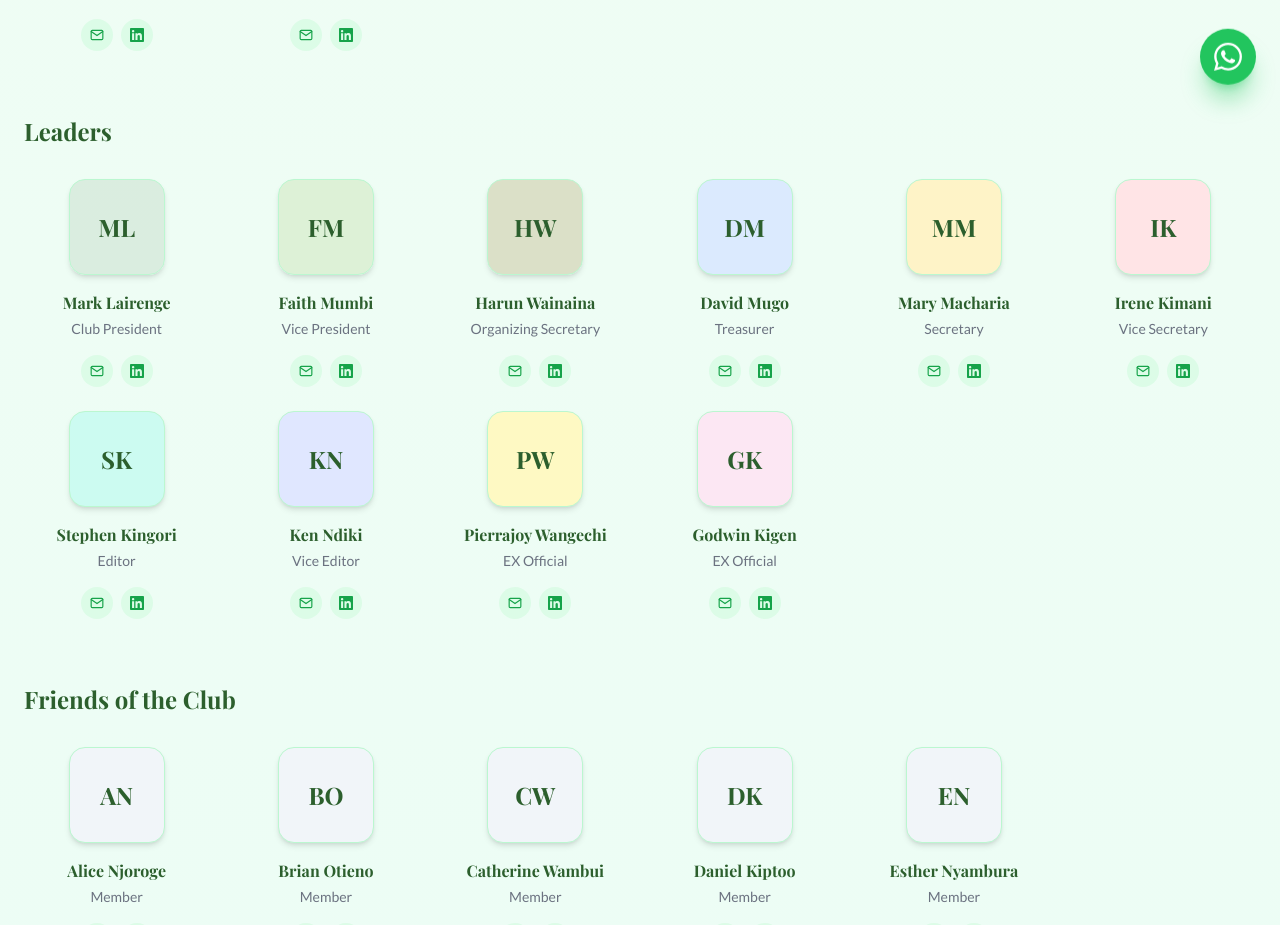
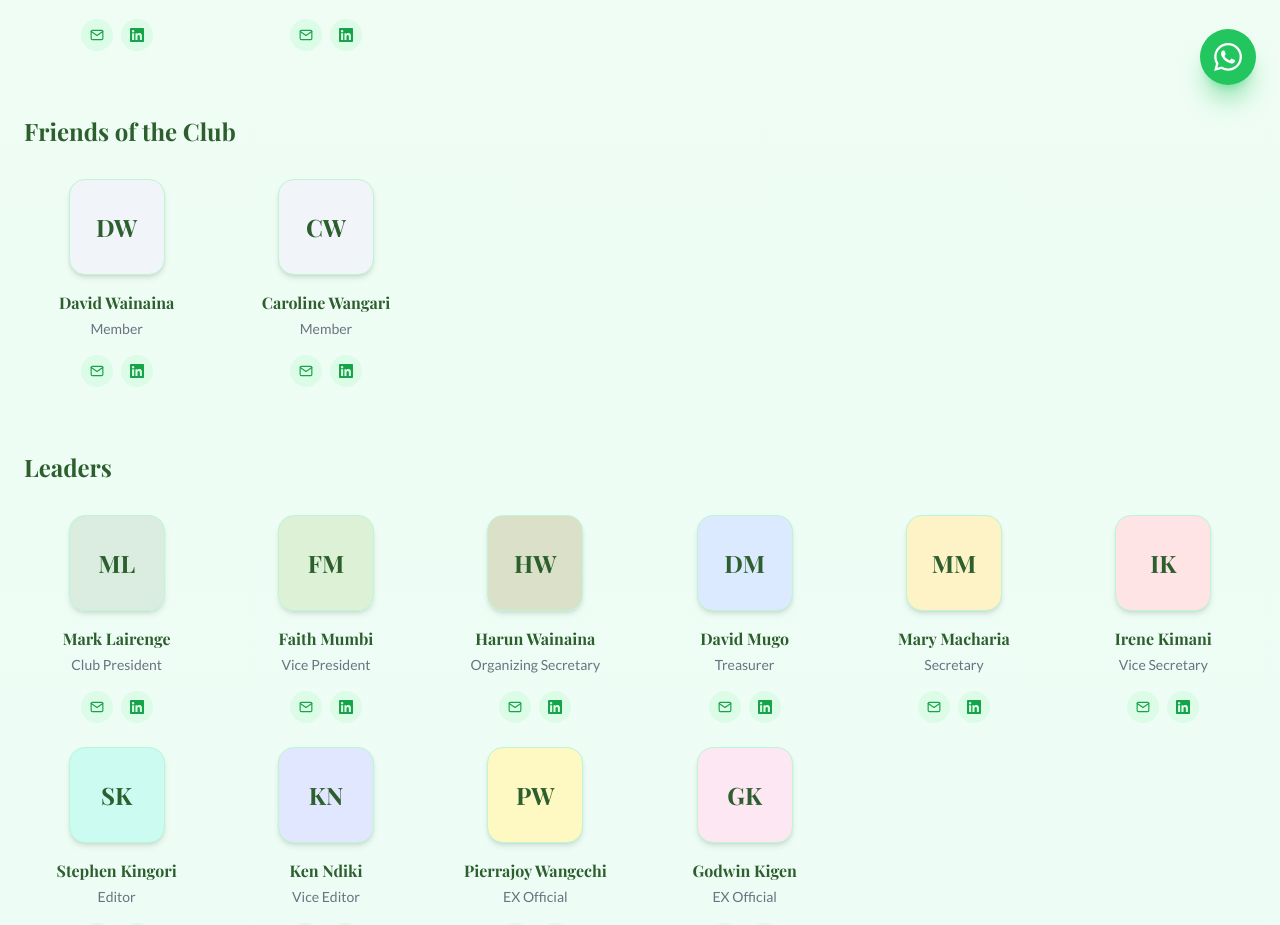
Before and after one commit to Bram-o/karu-nature-club, a Next.js app: page /team in a window 1280 px wide. Shown: the part 625-1550 px from the top of the page. Built offline with nearby package versions, Linux system fonts and the light colour scheme; a web font is replaced by a local one.

Commit message:
updated pages

```diff
--- a/app/about/page.tsx
+++ b/app/about/page.tsx
@@ -8,36 +8,42 @@ const whyJoin = [
     objectPosition: 'top',
     title: 'Adventure & Hikes',
     desc: "Scale Mt. Kenya and explore Kenya's most stunning trails with a community of passionate hikers.",
+    link: 'https://photos.app.goo.gl/REPLACEME1',
   },
   {
     image: '/about/conservation.jpeg',
     objectPosition: 'bottom',
     title: 'Conservation Impact',
     desc: 'Lead real environmental change through tree planting, clean-up drives, and conservation education.',
+    link: 'https://photos.app.goo.gl/REPLACEME2',
   },
   {
     image: '/about/leadership.jpeg',
     objectPosition: 'center',
     title: 'Leadership Growth',
     desc: 'Develop leadership, teamwork, and communication skills through our structured sub-committees.',
+    link: 'https://photos.app.goo.gl/REPLACEME3',
   },
   {
     image: '/about/nature_photography.jpeg',
     objectPosition: 'top',
     title: 'Nature Photography',
     desc: "Capture the beauty of Kenya's biodiversity and share your perspective with the world.",
+    link: 'https://photos.app.goo.gl/REPLACEME4',
   },
   {
     image: '/about/community.jpeg',
     objectPosition: 'center',
     title: 'Community Network',
     desc: 'Connect with like-minded students, alumni, and environmental professionals across Kenya.',
+    link: 'https://photos.app.goo.gl/REPLACEME5',
   },
   {
     image: '/about/certificates_and_awards.jpeg',
     objectPosition: 'bottom',
     title: 'Certificates & Awards',
     desc: 'Earn recognition for your contributions and boost your professional portfolio.',
+    link: 'https://photos.app.goo.gl/REPLACEME6',
   },
 ]
 
@@ -47,9 +53,8 @@ export default function AboutPage() {
       <Navbar />
       <main className="pt-20 bg-green-50 min-h-screen">
 
-        {/* ── Hero intro ── */}
+        {/* Hero intro */}
         <section className="py-20 bg-forest relative overflow-hidden">
-          {/* subtle leaf watermark */}
           <div className="absolute inset-0 opacity-5 pointer-events-none flex items-center justify-center">
             <svg viewBox="0 0 200 200" className="w-96 h-96" fill="none">
               <path
@@ -58,7 +63,6 @@ export default function AboutPage() {
               />
             </svg>
           </div>
-
           <div className="max-w-3xl mx-auto px-6 text-center relative z-10">
             <span className="inline-block text-xs font-lato font-bold uppercase tracking-widest text-moss bg-white/10 px-4 py-1.5 rounded-full mb-4">
               About Us
@@ -66,7 +70,7 @@ export default function AboutPage() {
             <h1 className="font-playfair font-bold text-4xl md:text-5xl text-cream mb-6">
               Who We Are
             </h1>
-            <div className="w-16 h-1 bg-moss mx-auto rounded-full mb-6" />
+            <div className="w-16 h-1 bg-moss mx-auto rounded-full mb-6"></div>
             <p className="font-lato text-lg text-cream/80 leading-relaxed mb-4">
               The Karatina University Nature Club is a student-led organization dedicated to
               fostering a deep connection between students and the natural world.
@@ -84,7 +88,7 @@ export default function AboutPage() {
           </div>
         </section>
 
-        {/* ── Stats bar ── */}
+        {/* Stats bar */}
         <section className="bg-white border-b border-gray-100">
           <div className="max-w-4xl mx-auto px-6 py-10 grid grid-cols-3 divide-x divide-gray-100 text-center">
             {[
@@ -102,7 +106,7 @@ export default function AboutPage() {
           </div>
         </section>
 
-        {/* ── Why Join Us cards ── */}
+        {/* Why Join Us cards */}
         <section className="py-20">
           <div className="max-w-7xl mx-auto px-6">
             <div className="text-center mb-12">
@@ -116,15 +120,18 @@ export default function AboutPage() {
 
             <div className="grid grid-cols-1 sm:grid-cols-2 lg:grid-cols-3 gap-6">
               {whyJoin.map((item, i) => (
-                <div
+                <a
                   key={i}
-                  className="bg-white rounded-2xl border border-gray-100 shadow-sm overflow-hidden hover:shadow-md hover:-translate-y-1 transition-all duration-300"
+                  href={item.link}
+                  target="_blank"
+                  rel="noopener noreferrer"
+                  className="bg-white rounded-2xl border border-gray-100 shadow-sm overflow-hidden hover:shadow-md hover:-translate-y-1 transition-all duration-300 block"
                 >
                   <div className="h-44 w-full overflow-hidden">
                     <img
                       src={item.image}
                       alt={item.title}
-                      className={`w-full h-full object-cover object-${item.objectPosition}`}
+                      className={'w-full h-full object-cover object-' + item.objectPosition}
                     />
                   </div>
                   <div className="p-6">
@@ -133,7 +140,7 @@ export default function AboutPage() {
                     </h4>
                     <p className="font-lato text-sm text-gray-500 leading-relaxed">{item.desc}</p>
                   </div>
-                </div>
+                </a>
               ))}
             </div>
 
--- a/app/components/Gallery.tsx
+++ b/app/components/Gallery.tsx
@@ -9,7 +9,7 @@ const galleryImages = [
   { src: '/gallery/itiati-team-building.jpg', alt: 'Itiati Team Building', photoLink: 'https://photos.app.goo.gl/3c6Fg1iW5kSuof226' },
   { src: '/gallery/wednesday-weekly-meetings.jpg', alt: 'Wednesday Weekly Meetings', photoLink: 'https://photos.app.goo.gl/JQ7HbFmF92nXbEHD6' },
   { src: '/gallery/nyambene-hills-hike.jpg', alt: 'Nyambene Hills Hike', photoLink: 'https://photos.app.goo.gl/dGEpzz4zdzMeAfad6' },
-  { src: '/gallery/good-faith-childrens-home.jpg', alt: 'Good Faith Childrens Home', photoLink: 'https://photos.app.goo.gl/iFe9gJBwjqDYEXx98' },
+  { src: '/gallery/St. Stephen-childrens-home.jpg', alt: 'St. Stephen Childrens Home', photoLink: 'https://photos.app.goo.gl/DezzmGiCxSBB7pt99' },
 ]
 
 export default function Gallery() {
--- a/app/gallery/page.tsx
+++ b/app/gallery/page.tsx
@@ -60,10 +60,10 @@ const galleryImages: GalleryImage[] = [
     photoLink: 'https://photos.app.goo.gl/dGEpzz4zdzMeAfad6',
   },
   {
-    src: '/gallery/good-faith-childrens-home.jpg',
-    alt: 'Good Faith Childrens Home',
+    src: '/gallery/St. Stephen-childrens-home.jpg',
+    alt: 'St. Stephen Childrens Home',
     span: '',
-    photoLink: 'https://photos.app.goo.gl/iFe9gJBwjqDYEXx98',
+    photoLink: 'https://photos.app.goo.gl/DezzmGiCxSBB7pt99',
   },
 ]
 
--- a/app/team/page.tsx
+++ b/app/team/page.tsx
@@ -5,6 +5,11 @@ import Footer from '../components/Footer'
 const patrons = [
   { name: 'Dr.Kimuyu', role: 'Patron', avatar: 'DK', image: '#', color: 'bg-emerald-100', email: '#', linkedin: '#' },
   { name: 'Joseph Wanjau', role: 'Assistant Patron', avatar: 'JW', image: '#', color: 'bg-emerald-100', email: '#', linkedin: '#' },
+]
+
+const friends = [
+  { name: 'David Wainaina', role: 'Member', avatar: 'DW', image: '#', color: 'bg-slate-100', email: '#', linkedin: '#' },
+  { name: 'Caroline Wangari', role: 'Member', avatar: 'CW', image: '#', color: 'bg-slate-100', email: '#', linkedin: '#' },
 ]
 
 const leaders = [
@@ -20,12 +25,13 @@ const leaders = [
   { name: 'Godwin Kigen', role: 'EX Official', avatar: 'GK', image: '#', color: 'bg-pink-100', email: '#', linkedin: '#' },
 ]
 
-const members = [
-  { name: 'Alice Njoroge', role: 'Member', avatar: 'AN', image: '#', color: 'bg-slate-100', email: '#', linkedin: '#' },
-  { name: 'Brian Otieno', role: 'Member', avatar: 'BO', image: '#', color: 'bg-slate-100', email: '#', linkedin: '#' },
-  { name: 'Catherine Wambui', role: 'Member', avatar: 'CW', image: '#', color: 'bg-slate-100', email: '#', linkedin: '#' },
-  { name: 'Daniel Kiptoo', role: 'Member', avatar: 'DK', image: '#', color: 'bg-slate-100', email: '#', linkedin: '#' },
-  { name: 'Esther Nyambura', role: 'Member', avatar: 'EN', image: '#', color: 'bg-slate-100', email: '#', linkedin: '#' },
+const subCommitteeLeaders = [
+  { name: 'Christine Mwangi', role: 'Chairperson', avatar: 'CM', image: '#', color: 'bg-slate-100', email: '#', linkedin: '#' },
+  { name: 'Bramuel Mulupi', role: 'Chairperson', avatar: 'BM', image: '#', color: 'bg-slate-100', email: '#', linkedin: '#' },
+  { name: 'Brian Kipkemoi', role: 'Chairperson', avatar: 'BK', image: '#', color: 'bg-slate-100', email: '#', linkedin: '#' },
+  { name: 'Douglas Kirianki', role: 'Chairperson', avatar: 'DK', image: '#', color: 'bg-slate-100', email: '#', linkedin: '#' },
+  { name: 'Margret Wambui', role: 'Chairperson', avatar: 'MW', image: '#', color: 'bg-slate-100', email: '#', linkedin: '#' },
+  { name: 'Dennis Mulinge', role: 'Chairperson', avatar: 'DM', image: '#', color: 'bg-slate-100', email: '#', linkedin: '#' },
 
 ]
 
@@ -72,7 +78,31 @@ export default function AllTeamPage() {
             </div>
           </div>
 
-          {/* Leaders */}
+          {/* Freinds of the Club */}
+          <div className="mb-16">
+            <h2 className="text-2xl font-playfair font-bold text-forest mb-8">Friends of the Club</h2>
+            <div className="grid grid-cols-2 md:grid-cols-3 lg:grid-cols-6 gap-6">
+              {friends.map((friends, i) => (
+                <div key={i} className="card-hover text-center group">
+                  <div className={`w-24 h-24 mx-auto rounded-2xl ${friends.color} flex items-center justify-center mb-4 group-hover:scale-110 transition-transform duration-300 shadow-md border border-green-200`}>
+                    <span className="font-playfair font-bold text-2xl text-forest">{friends.avatar}</span>
+                  </div>
+                  <h4 className="font-playfair font-bold text-base text-forest mb-1">{friends.name}</h4>
+                  <p className="font-lato text-sm text-gray-500 mb-4">{friends.role}</p>
+                  <div className="flex justify-center gap-2">
+                    <a href={friends.email} className="w-8 h-8 rounded-full bg-green-100 hover:bg-green-200 hover:text-green-700 text-green-600 flex items-center justify-center transition-colors">
+                      <svg width="14" height="14" viewBox="0 0 24 24" fill="none" stroke="currentColor" strokeWidth="2" strokeLinecap="round" strokeLinejoin="round"><path d="M4 4h16c1.1 0 2 .9 2 2v12c0 1.1-.9 2-2 2H4c-1.1 0-2-.9-2-2V6c0-1.1.9-2 2-2z" /><polyline points="22,6 12,13 2,6" /></svg>
+                    </a>
+                    <a href={friends.linkedin} className="w-8 h-8 rounded-full bg-green-100 hover:bg-green-200 hover:text-green-700 text-green-600 flex items-center justify-center transition-colors">
+                      <svg width="14" height="14" viewBox="0 0 24 24" fill="currentColor"><path d="M20.447 20.452h-3.554v-5.569c0-1.328-.027-3.037-1.852-3.037-1.853 0-2.136 1.445-2.136 2.939v5.667H9.351V9h3.414v1.561h.046c.477-.9 1.637-1.85 3.37-1.85 3.601 0 4.267 2.37 4.267 5.455v6.286zM5.337 7.433a2.062 2.062 0 0 1-2.063-2.065 2.064 2.064 0 1 1 2.063 2.065zm1.782 13.019H3.555V9h3.564v11.452zM22.225 0H1.771C.792 0 0 .774 0 1.729v20.542C0 23.227.792 24 1.771 24h20.451C23.2 24 24 23.227 24 22.271V1.729C24 .774 23.2 0 22.222 0h.003z" /></svg>
+                    </a>
+                  </div>
+                </div>
+              ))}
+            </div>
+          </div>
+
+          {/* Executive Leaders */}
           <div className="mb-16">
             <h2 className="text-2xl font-playfair font-bold text-forest mb-8">Leaders</h2>
             <div className="grid grid-cols-2 md:grid-cols-3 lg:grid-cols-6 gap-6">
@@ -96,22 +126,22 @@ export default function AllTeamPage() {
             </div>
           </div>
 
-          {/* Members */}
+          {/* Sub-Committee Leaders */}
           <div className="mb-16">
             <h2 className="text-2xl font-playfair font-bold text-forest mb-8">Friends of the Club</h2>
             <div className="grid grid-cols-2 md:grid-cols-3 lg:grid-cols-6 gap-6">
-              {members.map((member, i) => (
+              {subCommitteeLeaders.map((subCommitteeLeaders, i) => (
                 <div key={i} className="card-hover text-center group">
-                  <div className={`w-24 h-24 mx-auto rounded-2xl ${member.color} flex items-center justify-center mb-4 group-hover:scale-110 transition-transform duration-300 shadow-md border border-green-200`}>
-                    <span className="font-playfair font-bold text-2xl text-forest">{member.avatar}</span>
+                  <div className={`w-24 h-24 mx-auto rounded-2xl ${subCommitteeLeaders.color} flex items-center justify-center mb-4 group-hover:scale-110 transition-transform duration-300 shadow-md border border-green-200`}>
+                    <span className="font-playfair font-bold text-2xl text-forest">{subCommitteeLeaders.avatar}</span>
                   </div>
-                  <h4 className="font-playfair font-bold text-base text-forest mb-1">{member.name}</h4>
-                  <p className="font-lato text-sm text-gray-500 mb-4">{member.role}</p>
+                  <h4 className="font-playfair font-bold text-base text-forest mb-1">{subCommitteeLeaders.name}</h4>
+                  <p className="font-lato text-sm text-gray-500 mb-4">{subCommitteeLeaders.role}</p>
                   <div className="flex justify-center gap-2">
-                    <a href={member.email} className="w-8 h-8 rounded-full bg-green-100 hover:bg-green-200 hover:text-green-700 text-green-600 flex items-center justify-center transition-colors">
+                    <a href={subCommitteeLeaders.email} className="w-8 h-8 rounded-full bg-green-100 hover:bg-green-200 hover:text-green-700 text-green-600 flex items-center justify-center transition-colors">
                       <svg width="14" height="14" viewBox="0 0 24 24" fill="none" stroke="currentColor" strokeWidth="2" strokeLinecap="round" strokeLinejoin="round"><path d="M4 4h16c1.1 0 2 .9 2 2v12c0 1.1-.9 2-2 2H4c-1.1 0-2-.9-2-2V6c0-1.1.9-2 2-2z" /><polyline points="22,6 12,13 2,6" /></svg>
                     </a>
-                    <a href={member.linkedin} className="w-8 h-8 rounded-full bg-green-100 hover:bg-green-200 hover:text-green-700 text-green-600 flex items-center justify-center transition-colors">
+                    <a href={subCommitteeLeaders.linkedin} className="w-8 h-8 rounded-full bg-green-100 hover:bg-green-200 hover:text-green-700 text-green-600 flex items-center justify-center transition-colors">
                       <svg width="14" height="14" viewBox="0 0 24 24" fill="currentColor"><path d="M20.447 20.452h-3.554v-5.569c0-1.328-.027-3.037-1.852-3.037-1.853 0-2.136 1.445-2.136 2.939v5.667H9.351V9h3.414v1.561h.046c.477-.9 1.637-1.85 3.37-1.85 3.601 0 4.267 2.37 4.267 5.455v6.286zM5.337 7.433a2.062 2.062 0 0 1-2.063-2.065 2.064 2.064 0 1 1 2.063 2.065zm1.782 13.019H3.555V9h3.564v11.452zM22.225 0H1.771C.792 0 0 .774 0 1.729v20.542C0 23.227.792 24 1.771 24h20.451C23.2 24 24 23.227 24 22.271V1.729C24 .774 23.2 0 22.222 0h.003z" /></svg>
                     </a>
                   </div>
```
Also changed, not shown: app/components/About.tsx (+43 -90 lines), 1 other file (tests, documents, lock files or other folders).
